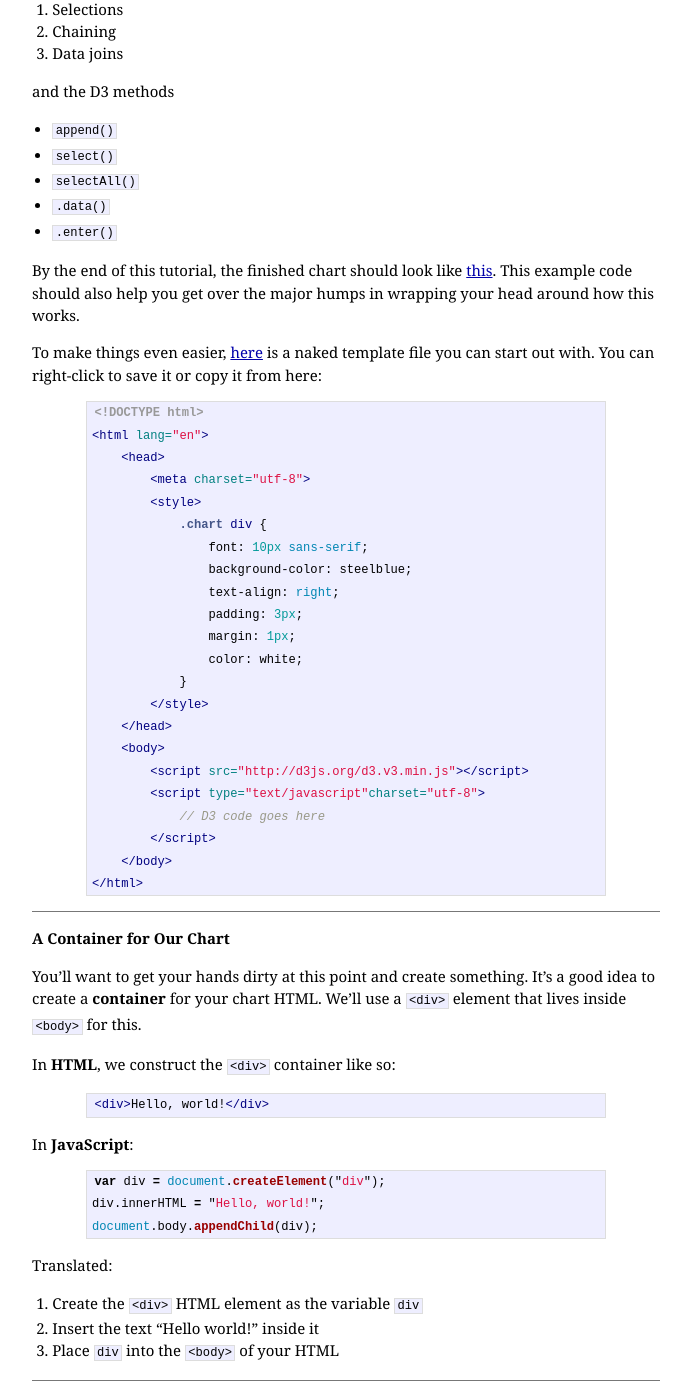
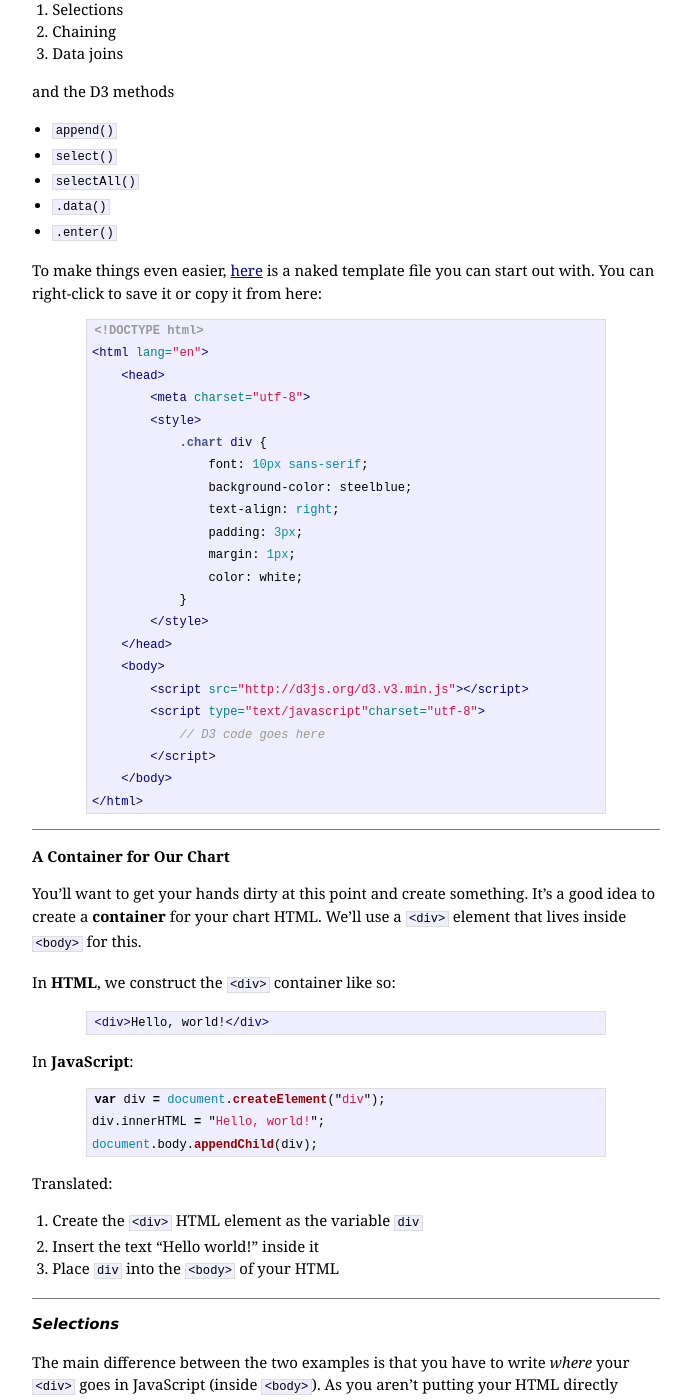
Before and after one commit to ndarville/ndarville.github.io, a Jekyll site: the page built from _posts/2013-11-10-a-bar-chart.markdown, in a window 1280 px wide and 1400 px high, scrolled down 1071 px. Shown: the whole window, without its empty margins (294-985 px from the left). Built offline with Jekyll 4.4.1, drawn with Linux system fonts in a browser that asks for light colours; Markdown is read by kramdown in place of the engine named in the settings; some of the changed text lies outside the part shown.

Commit message:
Removed CodePen example

````diff
--- a/_posts/2013-11-10-a-bar-chart.markdown
+++ b/_posts/2013-11-10-a-bar-chart.markdown
@@ -92,8 +93,6 @@
 * `.data()`
 * `.enter()`
 
-By the end of this tutorial, the finished chart should look like [this][example]. This example code should also help you get over the major humps in wrapping your head around how this works.
-
 To make things even easier, [here][template] is a naked template file you can start out with. You can right-click to save it or copy it from here:
 
 ```html
@@ -152,7 +151,7 @@
 In JavaScript terminology, we call this concept **selection**.
 
 <div class="info box">
-    The concept of selections is <em>very</em> important for you to understand---and yes, it can be a little tricky to wrap your head around the first few times.
+    all charThe concept of selections is <em>very</em> important for you to understand---and yes, it can be a little tricky to wrap your head around the first few times.
 
     <p>Keep reading along, though; you can always go back to brush up.</p>
 </div>
@@ -587,7 +586,6 @@
 
 
 [original]: http://bost.ocks.org/mike/bar/
-[example]: http://codepen.io/mbostock/pen/Jaemg
 [template]: /assets/bar-chart/template.html
 [selectors]: http://www.w3.org/TR/selectors-api/
 [bar-tut-2]: http://bost.ocks.org/mike/bar/2/
````
Also changed, not shown: other parts of _posts/2013-11-10-a-bar-chart.markdown (+1 -0 lines).
